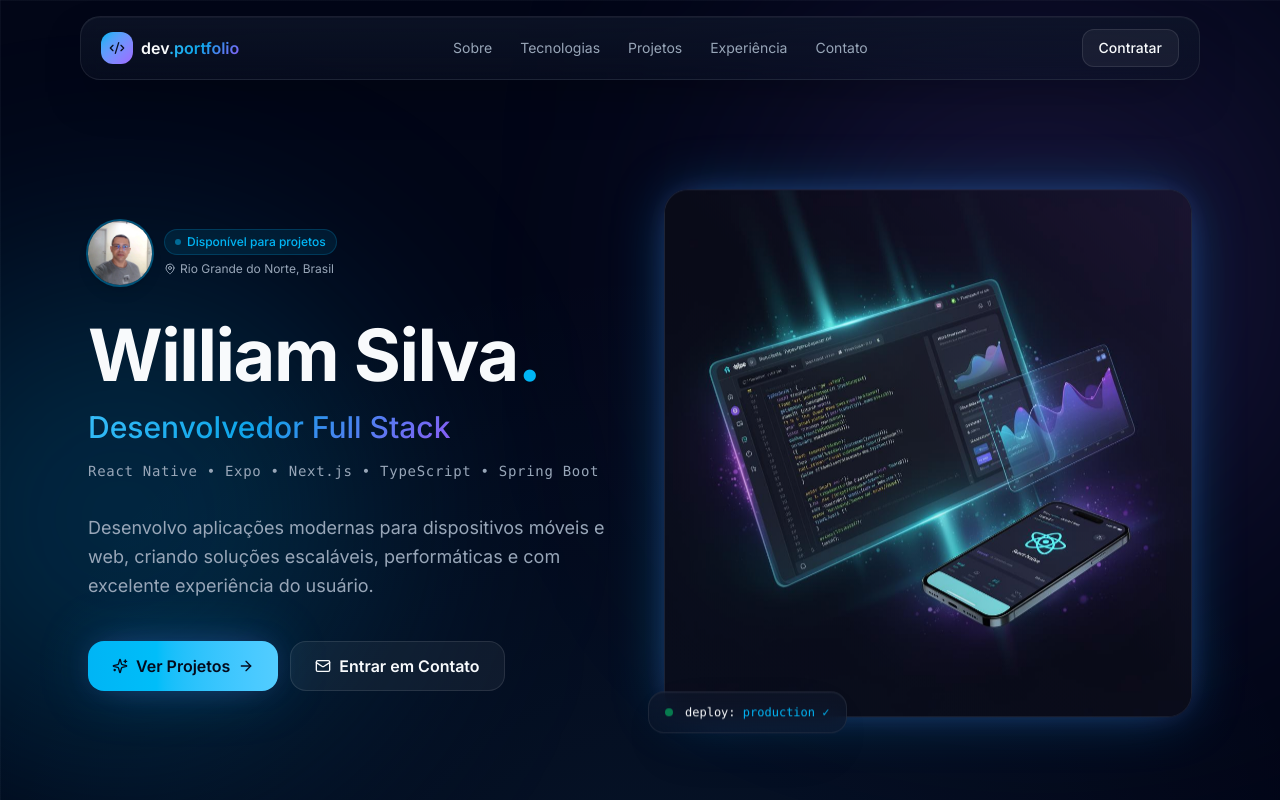
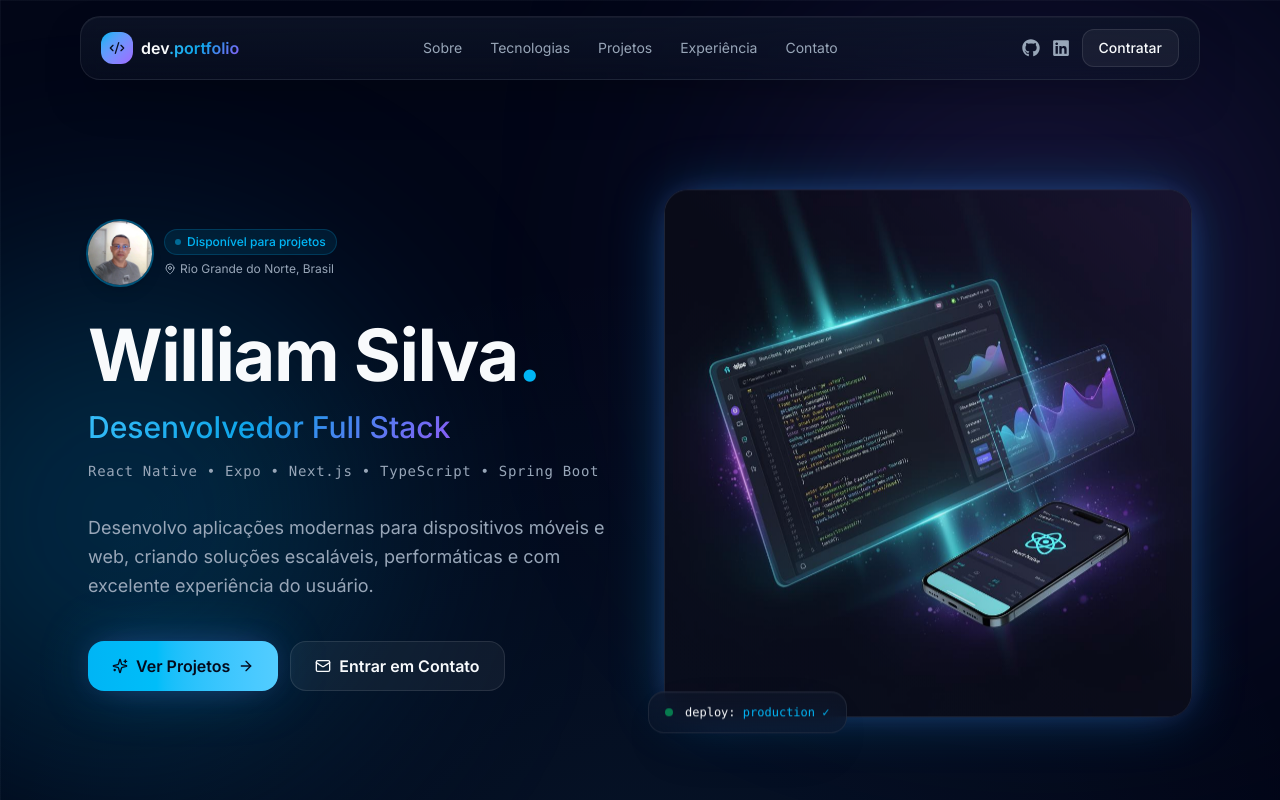
Before and after one commit to William-silva-Developer/Portfolio, a Next.js app: page / in a window 1280 px wide. Shown: the top 800 px of the page. Built offline with nearby package versions, Linux system fonts and the light colour scheme.

Commit message:
feat(portfolio): implementar formulário de contato e links sociais
- Adiciona envio de e-mail com Resend
- Adiciona validação com Zod
- Trata estados de sucesso e erro
- Adiciona links do GitHub e LinkedIn na navbar

```diff
--- a/app/_components/NavBar.tsx
+++ b/app/_components/NavBar.tsx
@@ -1,5 +1,6 @@
 import { motion } from "framer-motion";
 import { Code2 } from "lucide-react";
+import { FaGithub, FaLinkedin } from "react-icons/fa";
 
 const links = [
   { label: "Sobre", href: "#sobre" },
@@ -26,10 +27,12 @@
             <span className="grid h-8 w-8 place-items-center rounded-lg bg-gradient-to-br from-primary to-accent">
               <Code2 className="h-4 w-4 text-background" />
             </span>
+
             <span className="text-foreground">
               dev<span className="gradient-text">.portfolio</span>
             </span>
           </a>
+
           <nav className="hidden items-center gap-7 text-sm text-muted-foreground md:flex">
             {links.map((l) => (
               <a
@@ -41,6 +44,28 @@
               </a>
             ))}
           </nav>
+
+          <div className="flex items-center gap-3">
+            <a
+              href="https://github.com/William-silva-Developer"
+              target="_blank"
+              rel="noreferrer"
+              aria-label="GitHub"
+              className="text-muted-foreground transition-colors hover:text-primary"
+            >
+              <FaGithub size={18} />
+            </a>
+
+            <a
+              href="https://www.linkedin.com/in/william-desenvolvedor"
+              target="_blank"
+              rel="noreferrer"
+              aria-label="LinkedIn"
+              className="text-muted-foreground transition-colors hover:text-primary"
+            >
+              <FaLinkedin size={18} />
+            </a>
+
             <a
               href="#contato"
               className="rounded-lg border border-white/10 bg-foreground/5 px-4 py-2 text-sm font-medium transition-colors hover:bg-foreground/10"
@@ -49,6 +74,7 @@
             </a>
           </div>
         </div>
+      </div>
     </motion.header>
   );
 }
--- a/package.json
+++ b/package.json
@@ -21,6 +21,7 @@
     "next": "14.2.3",
     "react": "^18",
     "react-dom": "^18",
+    "react-icons": "^5.6.0",
     "resend": "^6.13.0",
     "tailwind-merge": "^2.3.0",
     "tailwindcss": "^4.3.0",
```
Also changed, not shown: components/hero.tsx (+22 -0 lines), 1 other file (tests, documents, lock files or other folders). Lines whose indentation alone changed are shown as unchanged.
